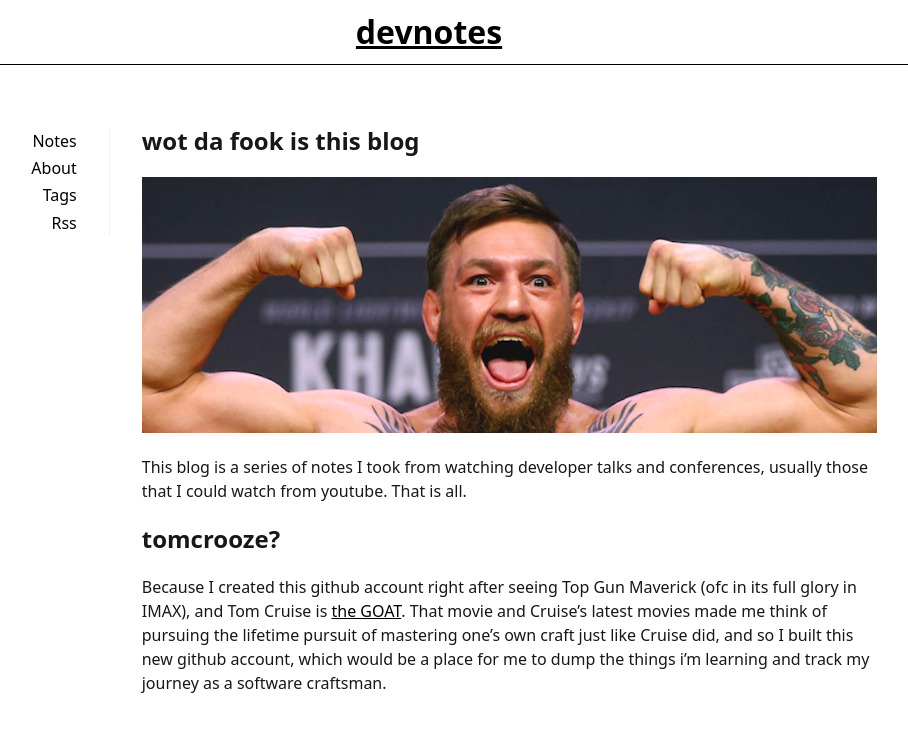
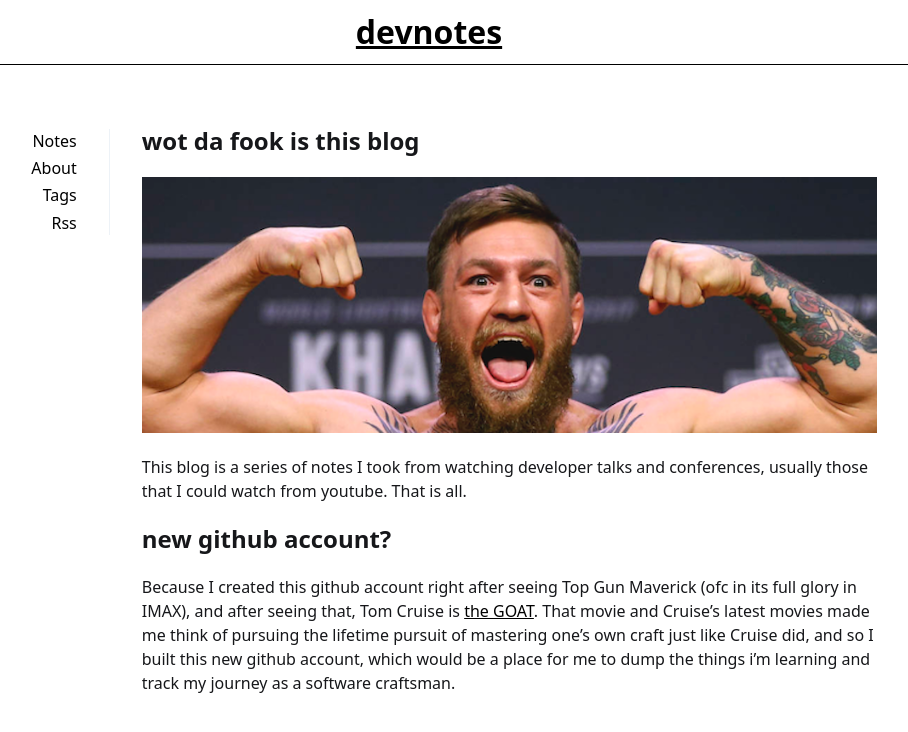
Before and after one commit to tomcr00ze/devnotes, a Jekyll site: the page built from _pages/about.md, in a window 1280 px wide. Shown: the top 732 px of the page, without its empty margins (211-1119 px from the left). Built offline with Jekyll 4.4.1, drawn with Linux system fonts in a browser that asks for light colours.

Commit message:
Update about.md

```diff
--- a/_pages/about.md
+++ b/_pages/about.md
@@ -7,6 +7,6 @@ title: wot da fook is this blog
 
 This blog is a series of notes I took from watching developer talks and conferences, usually those that I could watch from youtube. That is all.
 
-<h2>tomcrooze?</h2>
+<h2>new github account?</h2>
 
-Because I created this github account right after seeing Top Gun Maverick (ofc in its full glory in IMAX), and Tom Cruise is <a href="https://www.dictionary.com/e/slang/g-o-a-t/">the GOAT</a>. That movie and Cruise's latest movies made me think of pursuing the lifetime pursuit of mastering one's own craft just like Cruise did, and so I built this new github account, which would be a place for me to dump the things i'm learning and track my journey as a software craftsman.
+Because I created this github account right after seeing Top Gun Maverick (ofc in its full glory in IMAX), and after seeing that, Tom Cruise is <a href="https://www.dictionary.com/e/slang/g-o-a-t/">the GOAT</a>. That movie and Cruise's latest movies made me think of pursuing the lifetime pursuit of mastering one's own craft just like Cruise did, and so I built this new github account, which would be a place for me to dump the things i'm learning and track my journey as a software craftsman.
```
